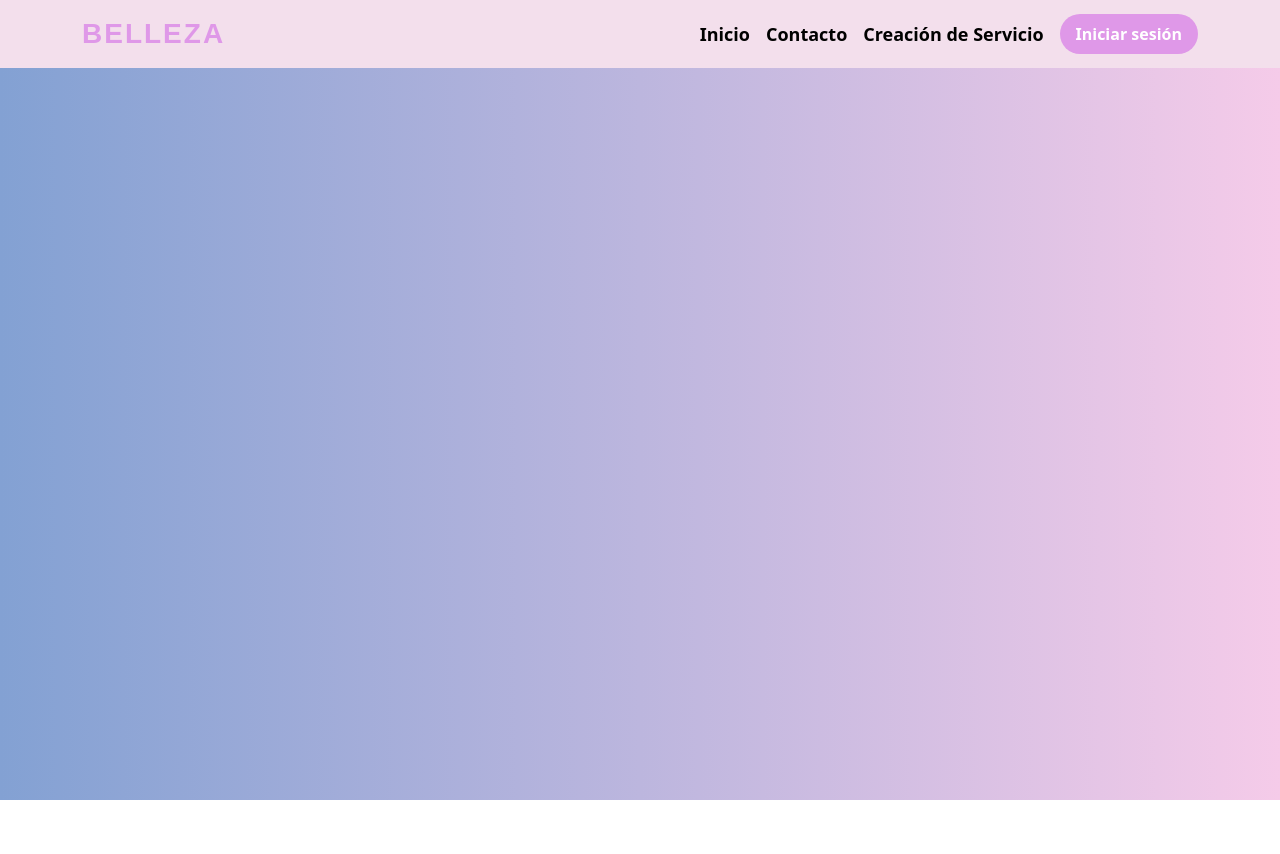
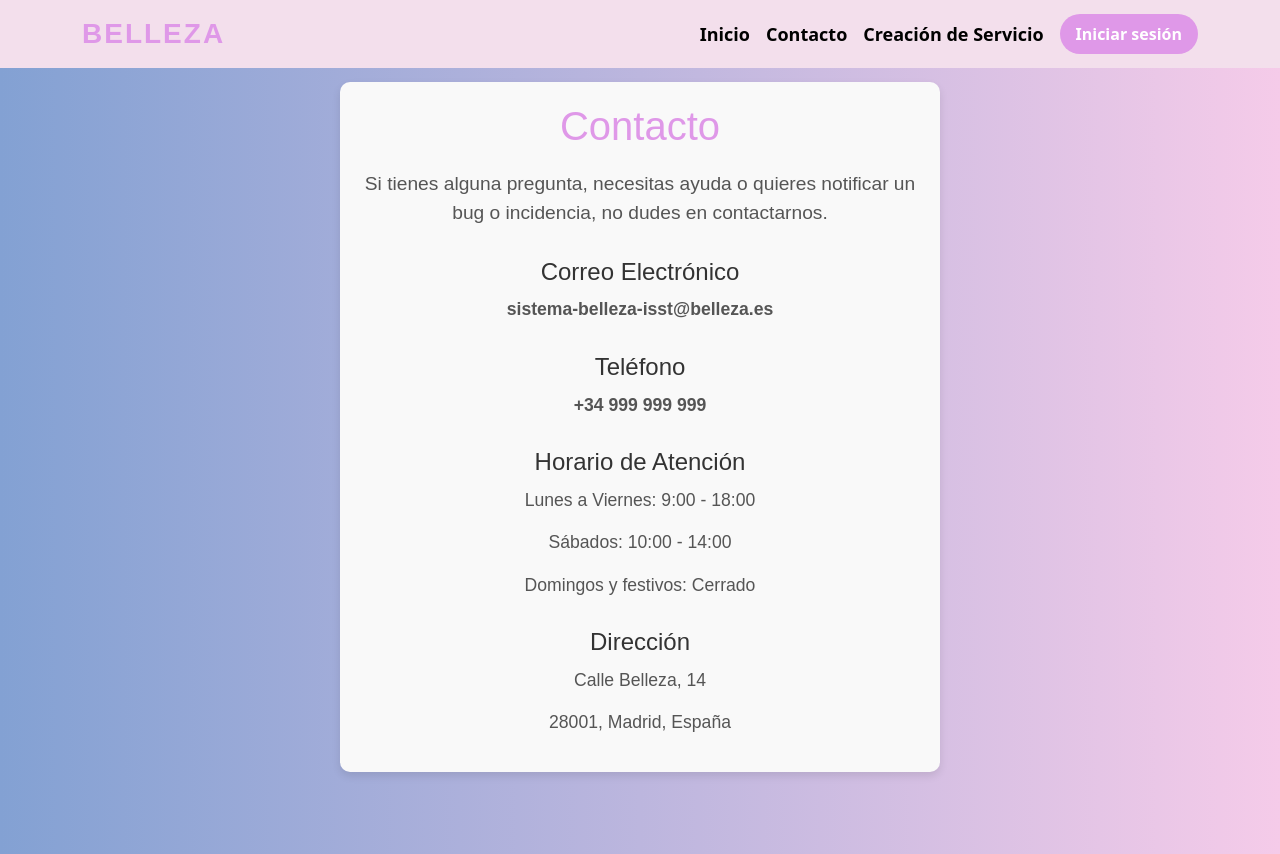
Before and after one commit to amarinc2000/ISST-Grupo14-Belleza-25, a React (Vite) app in the folder frontend/: page /contacto in a window 1280 px wide. Before the commit the page ends 800 px from the top, so only its background shows below. Built offline with nearby package versions, Linux system fonts and the light colour scheme.

Commit message:
Añadida página de contacto con la información de contacto de la empresa

```diff
--- a/frontend/src/App.jsx
+++ b/frontend/src/App.jsx
@@ -8,8 +8,9 @@ import "bootstrap/dist/css/bootstrap.min.css";
 import "bootstrap/dist/js/bootstrap.bundle.min.js";
 import DetalleServicios from './components/DetalleServicios';
 import ConfirmaReserva from './components/Confirma_Reserva';
-import NuevoServicio from './components/vistasEmpresa/NuevoServicio'; // Importa el componente NuevoServicio
-import Lista_Servicios from './components/Lista_Servicios'; // Importa el componente
+import NuevoServicio from './components/vistasEmpresa/NuevoServicio';
+import Lista_Servicios from './components/Lista_Servicios';
+import Contacto from './components/Contacto';
 
 function App() {
   return (
@@ -21,7 +22,8 @@ function App() {
         <Route path="/detalle-servicio" element={<DetalleServicios />} />
         <Route path="/confirma-reserva" element={<ConfirmaReserva />} />
         <Route path="/NuevoServicio" element={<NuevoServicio />} />
-        <Route path="/lista-servicios" element={<Lista_Servicios />} /> {/* Nueva ruta */}
+        <Route path="/lista-servicios" element={<Lista_Servicios />} />
+        <Route path="/contacto" element={<Contacto />} />
       </Routes>
     </Router>
   );
--- /dev/null
+++ b/frontend/src/components/Contacto.jsx
@@ -0,0 +1,54 @@
+import React from 'react';
+
+const Contacto = () => {
+  return (
+    <div
+      className="contacto-container"
+      style={{
+        textAlign: 'center',
+        marginTop: '50px',
+        padding: '20px',
+        fontFamily: 'Arial, sans-serif',
+        backgroundColor: '#f9f9f9',
+        borderRadius: '10px',
+        boxShadow: '0 4px 8px rgba(0, 0, 0, 0.1)',
+        maxWidth: '600px',
+        margin: '50px auto',
+      }}
+    >
+      <h1 style={{ color: '#DF98E8', fontSize: '2.5rem', marginBottom: '20px' }}>Contacto</h1>
+      <p style={{ fontSize: '1.2rem', color: '#555', marginBottom: '30px' }}>
+        Si tienes alguna pregunta, necesitas ayuda o quieres notificar un bug o incidencia, no dudes en contactarnos.
+      </p>
+
+      <div style={{ marginBottom: '30px' }}>
+        <h3 style={{ color: '#333', fontSize: '1.5rem', marginBottom: '10px' }}>Correo Electrónico</h3>
+        <p style={{ fontSize: '1.1rem', color: '#555' }}>
+          <strong>sistema-belleza-isst@belleza.es</strong>
+        </p>
+      </div>
+
+      <div style={{ marginBottom: '30px' }}>
+        <h3 style={{ color: '#333', fontSize: '1.5rem', marginBottom: '10px' }}>Teléfono</h3>
+        <p style={{ fontSize: '1.1rem', color: '#555' }}>
+          <strong>+34 999 999 999</strong>
+        </p>
+      </div>
+
+      <div style={{ marginBottom: '30px' }}>
+        <h3 style={{ color: '#333', fontSize: '1.5rem', marginBottom: '10px' }}>Horario de Atención</h3>
+        <p style={{ fontSize: '1.1rem', color: '#555' }}>Lunes a Viernes: 9:00 - 18:00</p>
+        <p style={{ fontSize: '1.1rem', color: '#555' }}>Sábados: 10:00 - 14:00</p>
+        <p style={{ fontSize: '1.1rem', color: '#555' }}>Domingos y festivos: Cerrado</p>
+      </div>
+
+      <div>
+        <h3 style={{ color: '#333', fontSize: '1.5rem', marginBottom: '10px' }}>Dirección</h3>
+        <p style={{ fontSize: '1.1rem', color: '#555' }}>Calle Belleza, 14</p>
+        <p style={{ fontSize: '1.1rem', color: '#555' }}>28001, Madrid, España</p>
+      </div>
+    </div>
+  );
+};
+
+export default Contacto;
```
